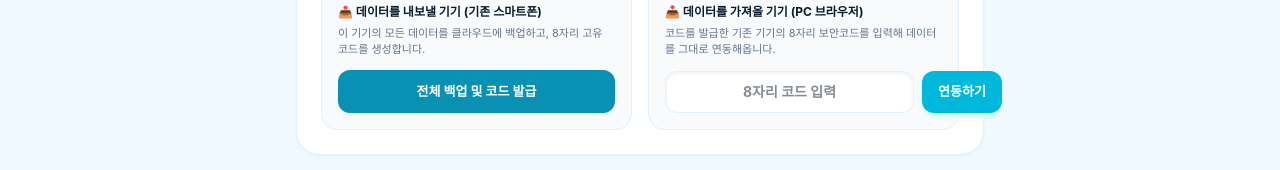
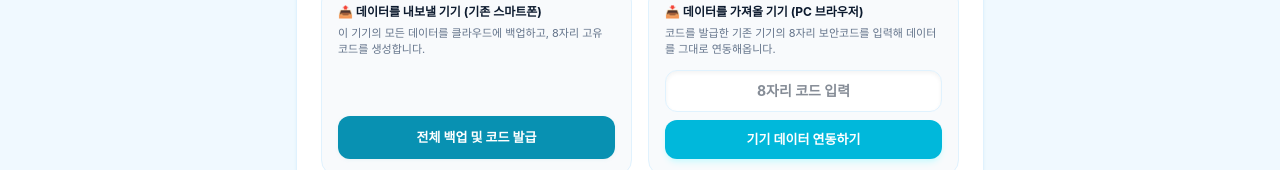
Before and after one commit to cathy-park/body-insight-ai, a Next.js app: page /settings in a window 1280 px wide. Shown: the part 782-952 px from the top of the page. Built offline with nearby package versions, Linux system fonts and the light colour scheme; no server answers; the database is empty.

Commit message:
fix: apply GPU acceleration to fixed bottom nav to stop jitter, refactor PC sync UI to stacked flex to prevent clipping

```diff
--- a/src/app/settings/page.tsx
+++ b/src/app/settings/page.tsx
@@ -290,21 +290,21 @@ export default function SettingsPage() {
               <p className="text-[12px] font-bold text-[var(--text-primary)] mb-1">📥 데이터를 가져올 기기 (PC 브라우저)</p>
               <p className="text-[11px] text-[var(--text-muted)]">코드를 발급한 기존 기기의 8자리 보안코드를 입력해 데이터를 그대로 연동해옵니다.</p>
             </div>
-            <div className="flex gap-2">
+            <div className="flex flex-col gap-2">
               <input
                 type="text"
                 placeholder="8자리 코드 입력"
                 maxLength={12}
                 value={inputSyncCode}
                 onChange={(e) => setInputSyncCode(e.target.value)}
-                className="flex-1 px-3 py-2.5 bg-white border border-[var(--border)] rounded-xl outline-none font-bold text-sm text-[var(--text-primary)] text-center focus:ring-2 focus:ring-[var(--accent)] focus:border-transparent shadow-inner"
+                className="w-full px-3 py-2.5 bg-white border border-[var(--border)] rounded-xl outline-none font-bold text-sm text-[var(--text-primary)] text-center focus:ring-2 focus:ring-[var(--accent)] focus:border-transparent shadow-inner"
               />
               <button
                 onClick={handleResolveSyncCode}
                 disabled={isResolvingSync}
-                className="px-4 py-2.5 bg-cyan-500 hover:bg-cyan-600 text-white rounded-xl font-bold text-[13px] transition-all active:scale-[0.98] cursor-pointer shadow-md shadow-cyan-100 shrink-0"
+                className="w-full py-2.5 bg-cyan-500 hover:bg-cyan-600 text-white rounded-xl font-bold text-[13px] transition-all active:scale-[0.98] cursor-pointer shadow-md shadow-cyan-100 flex items-center justify-center"
               >
-                {isResolvingSync ? '연동...' : '연동하기'}
+                {isResolvingSync ? '기기 연동 중...' : '기기 데이터 연동하기'}
               </button>
             </div>
           </div>
--- a/src/components/Navigation.tsx
+++ b/src/components/Navigation.tsx
@@ -335,7 +335,8 @@ export function Navigation() {
       {/* Mobile Bottom Tab Bar — solid fixed bar */}
       <nav
         aria-label="모바일 하단 메뉴"
-        className="md:hidden fixed bottom-0 left-0 right-0 z-50 h-[60px] bg-white border-t border-[var(--border)] shadow-[0_-1px_4px_0_rgb(0_0_0/0.04)]"
+        className="md:hidden fixed bottom-0 left-0 right-0 z-50 h-[60px] bg-white border-t border-[var(--border)] shadow-[0_-1px_4px_0_rgb(0_0_0/0.04)] will-change-transform"
+        style={{ transform: 'translate3d(0,0,0)', backfaceVisibility: 'hidden', WebkitBackfaceVisibility: 'hidden' }}
       >
           <div className="flex items-center justify-around h-full px-2">
             {navItems.map((item) => {
```
